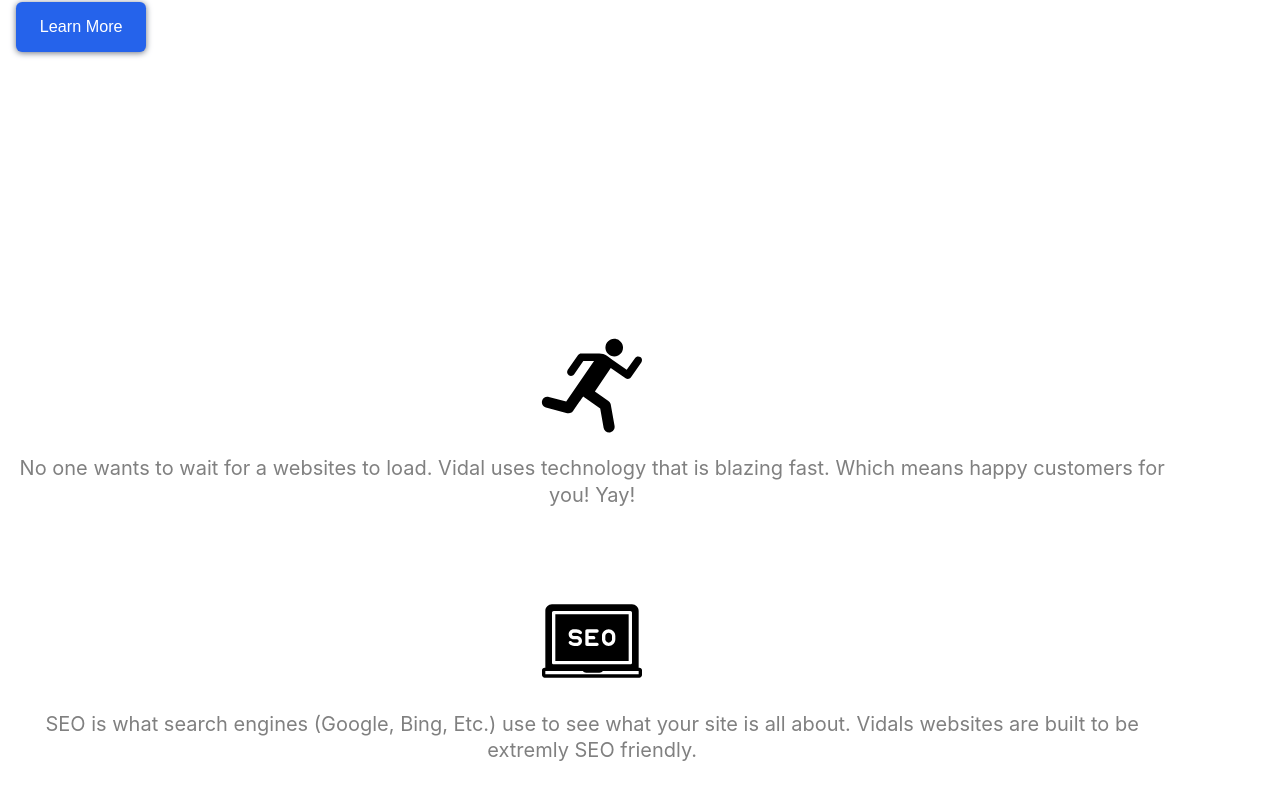
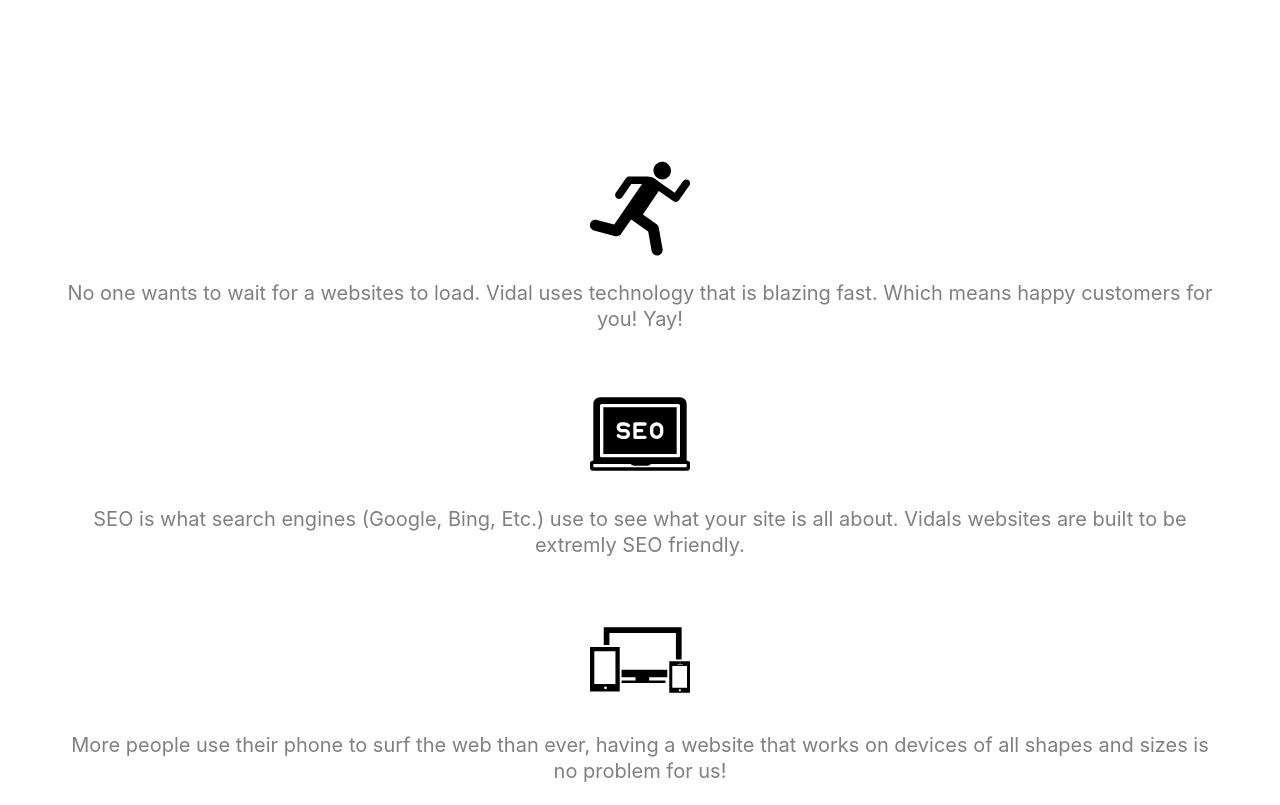
Before and after one commit to raglandc/vidal-production, a Next.js app: page / in a window 1280 px wide. Shown: the part 695-1500 px from the top of the page. Built offline with nearby package versions, Linux system fonts and the light colour scheme.

Commit message:
major upgrade to design that was being limited

```diff
--- a/components/UI/SectionWrapper.module.css
+++ b/components/UI/SectionWrapper.module.css
@@ -1,7 +1,6 @@
 .sectionWrapper {
   height: 95vh;
   width: 100%;
-  margin: 6rem 1.618rem 6rem 1.618rem;
   display: flex;
   flex-direction: column;
   justify-content: center;
--- a/components/layout/Layout.module.css
+++ b/components/layout/Layout.module.css
@@ -1,5 +1,5 @@
 .main {
-  /* margin: 1.618rem 0; */
+  margin: 0 auto;
   width: 90%;
   display: flex;
   flex-direction: column;
--- a/components/sectionComponents/PerksCard.module.css
+++ b/components/sectionComponents/PerksCard.module.css
@@ -1,9 +1,7 @@
 .card {
   width: 100%;
   height: 30%;
-
   margin: 3.14rem auto;
-
   display: flex;
   flex-direction: column;
   text-align: center;
--- a/components/sectionComponents/PerksCard.tsx
+++ b/components/sectionComponents/PerksCard.tsx
@@ -13,7 +13,9 @@ type PerksCardProps = {
 const PerksCard = (props: PerksCardProps) => {
   return (
     <div className={styles.card}>
-      <Image className={styles.svgClass} src={props.svgLink} alt="svg image" />
+      <div className={styles.svgClass}>
+        <Image src={props.svgLink} alt="svg image" />
+      </div>
 
       <p className={styles.description}>{props.description}</p>
     </div>
--- /dev/null
+++ b/components/sections/HomePageSections/PerkSection.module.css
@@ -0,0 +1,3 @@
+.card {
+  width: 100%;
+}
--- a/components/sections/HomePageSections/PerkSection.tsx
+++ b/components/sections/HomePageSections/PerkSection.tsx
@@ -1,5 +1,4 @@
 //components
-import SectionWrapper from "../../UI/SectionWrapper";
 import PerksCard from "../../sectionComponents/PerksCard";
 import fast from "../../../public/fast.svg";
 import seo from "../../../public/seo.svg";
@@ -32,7 +31,7 @@ const cards: { key: string; svgLink: StaticImageData; description: string }[] =
 
 const PerkSection = () => {
   return (
-    <SectionWrapper>
+    <div className={styles.card}>
       {cards.map((card) => {
         return (
           <PerksCard
@@ -42,7 +41,7 @@ const PerkSection = () => {
           />
         );
       })}
-    </SectionWrapper>
+    </div>
   );
 };
 
```
